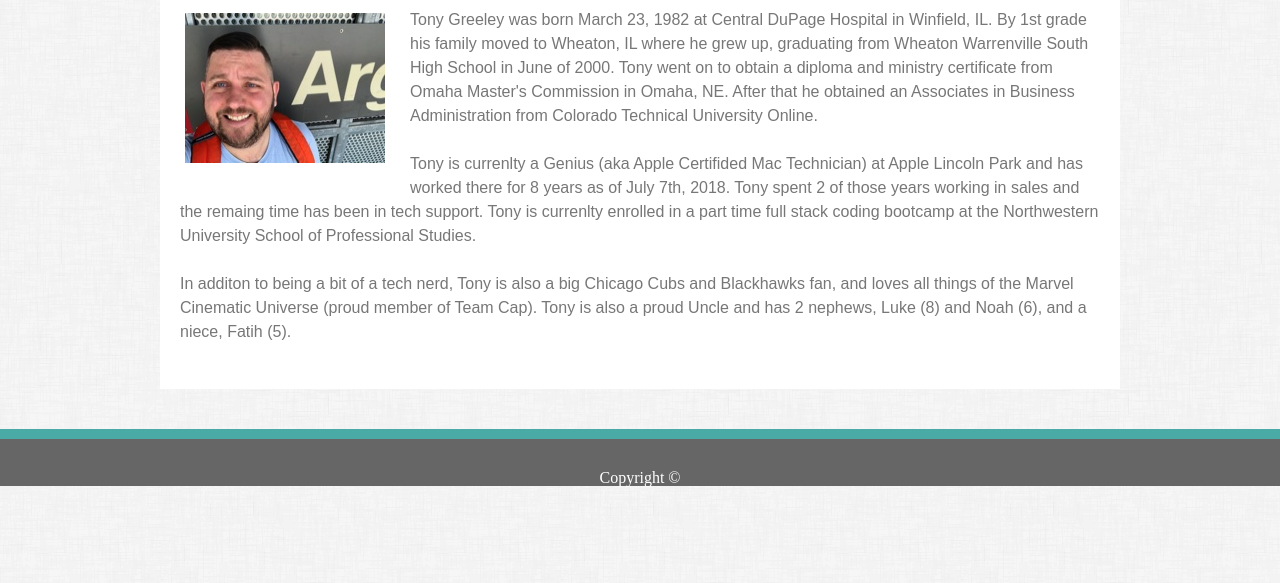
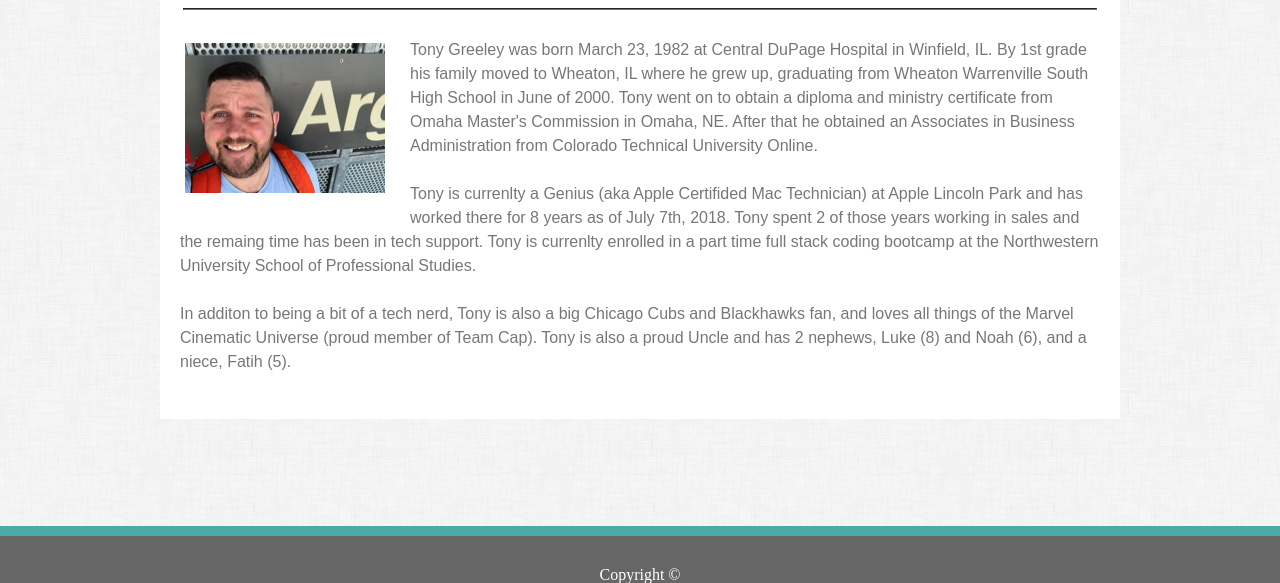
Before and after one commit to tonythetiger323/Basic-Portfolio, a plain HTML site: page index.html in a window 1280 px wide. Shown: the part 217-800 px from the top of the page. Drawn offline with Linux system fonts and the light colour scheme.

Commit message:
Tony changed css for positioning

```diff
--- a/assets/css/style.css
+++ b/assets/css/style.css
@@ -60,10 +60,11 @@ nav a {
 }
 
 nav {
+    position: fixed;
+    top: 0;
     width: 100%;
     background-color: #FFF;
     border-bottom: 5px solid #CCC;
-    margin-bottom: 40px;
 }
 
 .insideRow {
@@ -94,8 +95,10 @@ nav {
 }
 
 .bio {
+    position: relative;
+    top: 150px;
     width: 960px;
-    margin: 0 auto;
+    margin: auto;
     background-color: #fff;
 
 }
@@ -122,6 +125,9 @@ nav {
 }
 
 footer {
+    position: fixed;
+    width: 100%;
+    Bottom: 0;
     background-color: #666;
     text-align: center;
     color: #FFF;
```
Also changed, not shown: index.html (+1 -1 lines).
